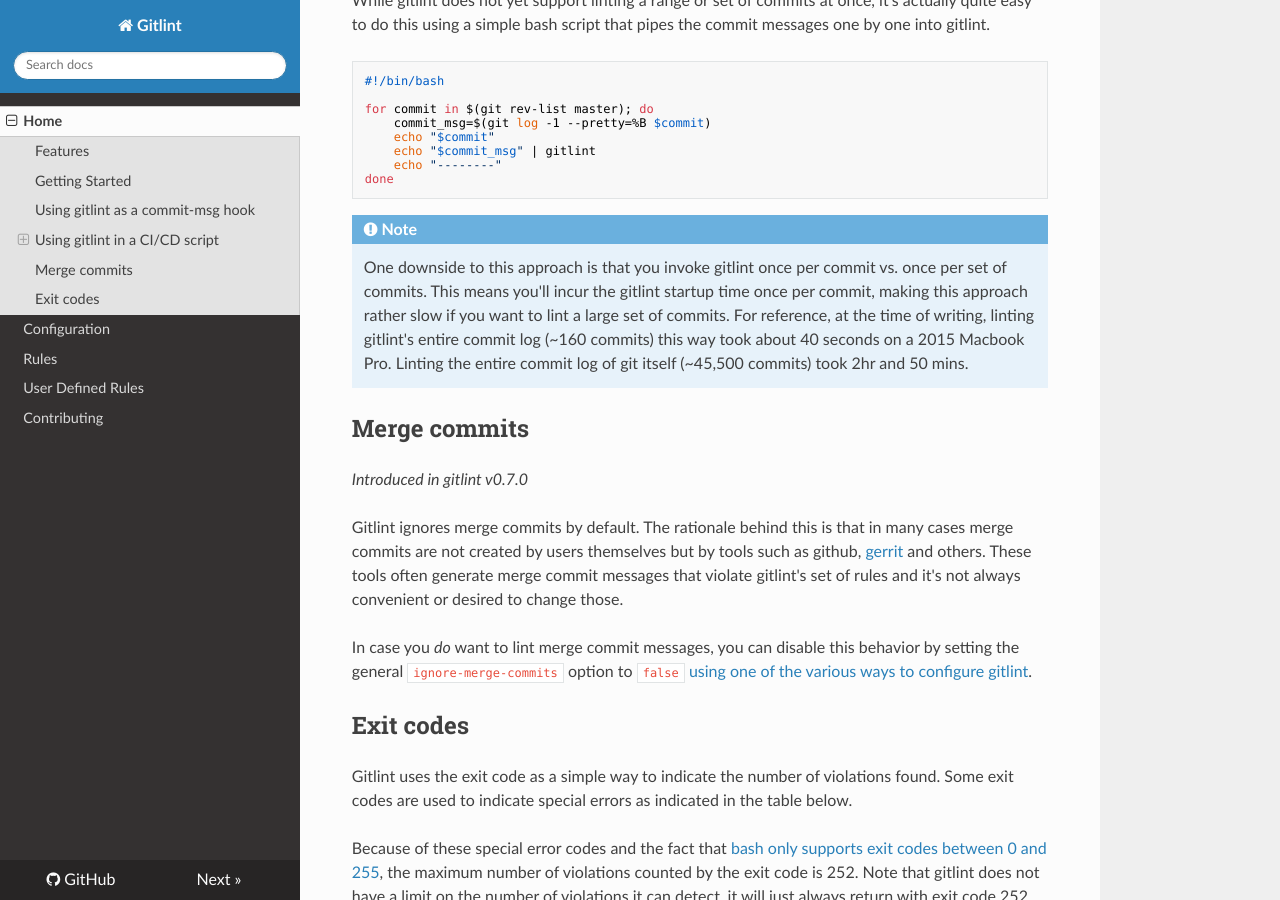
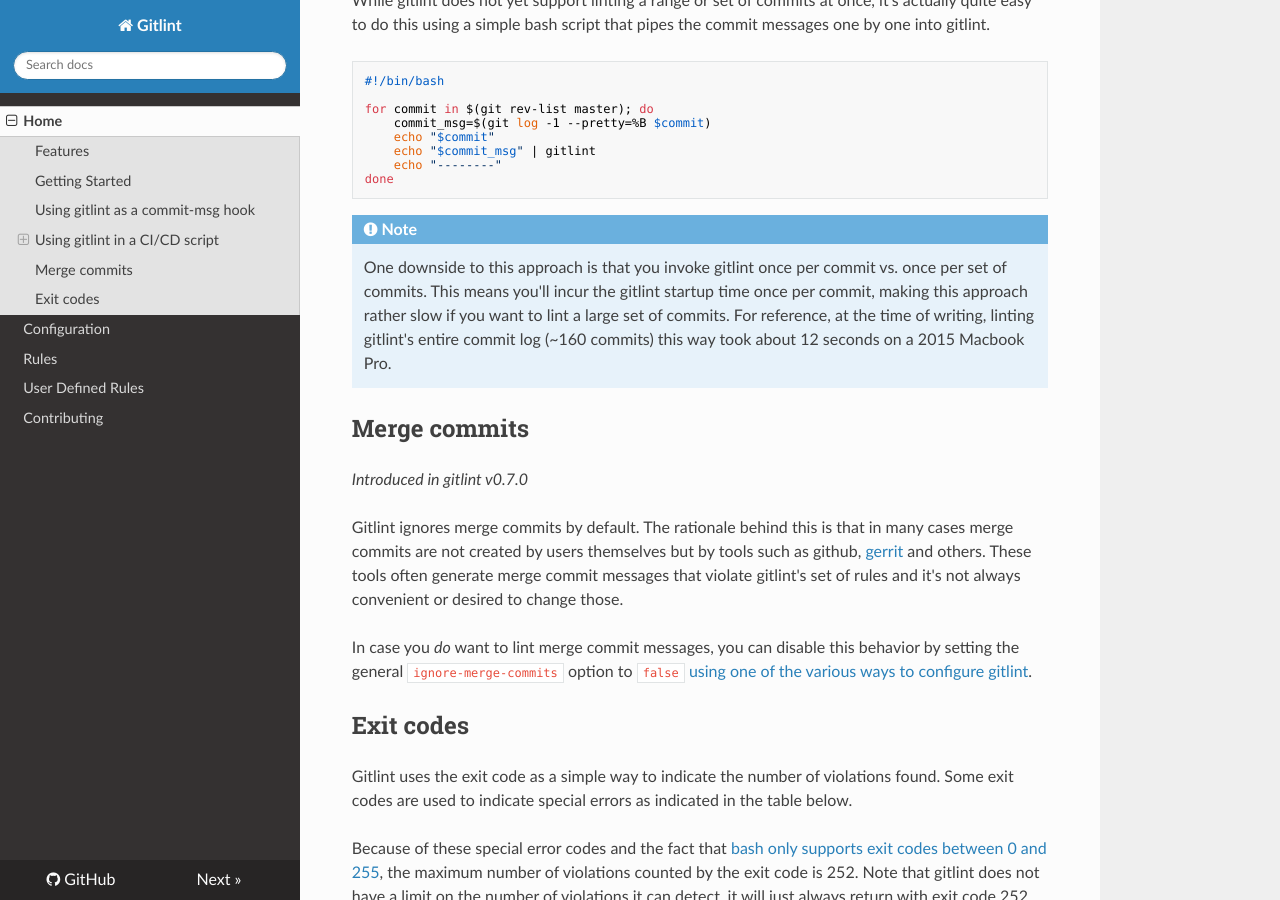
Before and after one commit to jorisroovers/gitlint, an MkDocs documentation site: the page built from docs/index.md, in a window 1280 px wide and 900 px high, scrolled down 3469 px. Built offline with MkDocs 1.6.1, drawn with Linux system fonts in a browser that asks for light colours; nearby versions of some CDN libraries; old or Windows-style settings are respelled for this version of MkDocs.

Commit message:
0.8.0 Release
The 0.8.0 release is a significant release that has been in the works
for a long time. Special thanks to Claymore, gernd and ZhangYaxu for submitting
bug reports and pull requests.

- Full unicode support: you can now lint messages in any language! This
  fixes #16 and #18.
- User-defined rules: you can now define your own custom rules
  if you want to extend gitlint's functionality.
- Pypy2 support!
- Debug output improvements: Gitlint will now print your active
  configuration when using --debug
- The general.target option can now also be set via -c flags
  or a .gitlint file
- Bugfixes:
    - Various important fixes related to configuration precedence
    - #17: Body MinLength is not working properly.
      **Behavior Change**: Gitlint now always applies this rule, even if
      the body has just a single line of content.
      Also, gitlint now counts the body-length for the entire body, not
      just the length of the first line.
- Various documentation improvements
- Development:
    - Pylint compliance for all supported python versions
    - Updated dependencies to latest versions
    - Various run_tests.sh improvements for developer convenience

```diff
--- a/docs/index.md
+++ b/docs/index.md
@@ -171,8 +171,7 @@ done
     One downside to this approach is that you invoke gitlint once per commit vs. once per set of commits.
     This means you'll incur the gitlint startup time once per commit, making this approach rather slow if you want to
     lint a large set of commits. For reference, at the time of writing, linting gitlint's entire commit log
-    (~160 commits) this way took about 40 seconds on a 2015 Macbook Pro. Linting the entire commit log of git
-    itself (~45,500 commits) took 2hr and 50 mins.
+    (~160 commits) this way took about 12 seconds on a 2015 Macbook Pro.
 
 
 ## Merge commits ##
--- a/gitlint/__init__.py
+++ b/gitlint/__init__.py
@@ -1 +1 @@
-__version__ = "0.8.0dev"
+__version__ = "0.8.0"
```
Also changed, not shown: 1 other file.
